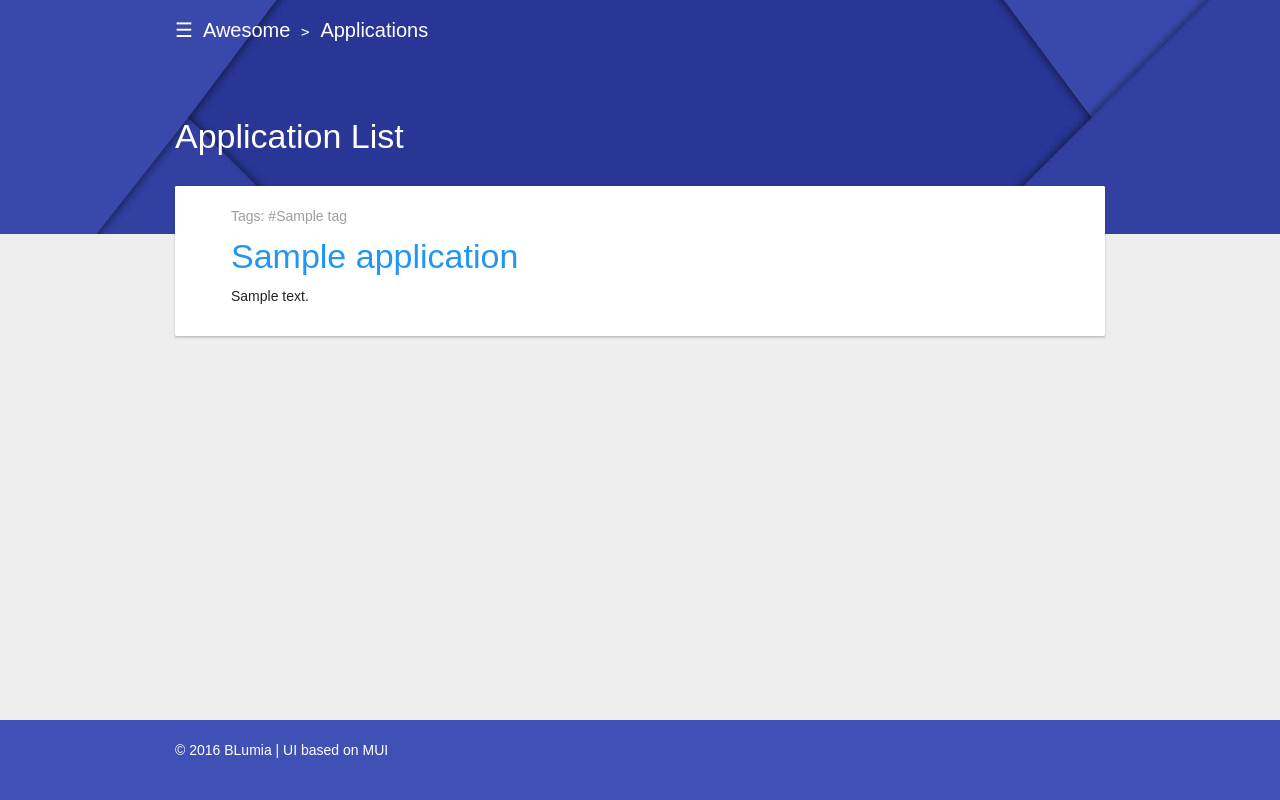
After one commit to BearKidsTeam/Awesome, a Django app: a page that uses awesome/templates/awesome/base.html in a window 1280 px wide. The commit adds this page. Run offline with Django 3.2, Linux system fonts and the light colour scheme; tables that the repository leaves empty hold one stand-in row (values such as "Sample post").

Commit message:
application list page

```diff
--- a/awesome/models.py
+++ b/awesome/models.py
@@ -23,7 +23,7 @@ class Post(models.Model):
 		return markdown(self.text)
 
 	def plainText(self):
-		return ''.join(BeautifulSoup(self.html()).findAll(text=True))
+		return ''.join(BeautifulSoup(self.html(), "html.parser").findAll(text=True))
 
 	def __str__(self):
 		return self.title
@@ -39,6 +39,7 @@ class Application(models.Model):
 		('1', 'Software'),
 	)
 	app_type = models.CharField(max_length=1, choices=APP_TYPE_CHOICES)
+	# Category
 	name = models.CharField(max_length=200)
 	tags = models.ManyToManyField(Tag)
 	steam_appid = models.IntegerField()
@@ -46,6 +47,7 @@ class Application(models.Model):
 	header_img = models.CharField(max_length=200)
 	# header_img_upload = models.ImageField(upload_to='app_header_img', blank=True, null=True)
 	website = models.CharField(max_length=200)
+	desc = models.TextField()
 
 	def __str__(self):
 		return self.name
--- /dev/null
+++ b/awesome/templates/awesome/app_list.html
@@ -0,0 +1,29 @@
+{% extends 'awesome/base.html' %}
+
+{% block title %}
+	Application List
+{% endblock %}
+
+{% block content %}
+	<div class="content-header">
+		<div class="mui-container">
+			<h1 class="content-header-title">Application List</h1>
+		</div>
+	</div>
+	<div class="mui-container">
+
+		{% for app in apps %}
+			<div class="mui-panel">
+				<div class="mui--text-dark-hint">
+					Tags:
+					{% for tag in app.tags.all %}
+						#{{ tag }}
+						{% if not forloop.last %},{% endif %}
+					{% endfor %}
+				</div>
+				<h1><a class="no-deciration" href="#">{{ app.name }}</a></h1>
+				{{ app.desc|linebreaks|truncatechars:"100" }}
+			</div>
+		{% endfor %}
+	</div>
+{% endblock content %}
--- a/awesome/templates/awesome/base.html
+++ b/awesome/templates/awesome/base.html
@@ -23,7 +23,7 @@
           <strong><a class="no-deciration" href="{% url 'thread_list' %}">Recommand List</a></strong>
         </li>
         <li>
-          <strong>Explorer</strong>
+          <strong>Explore</strong>
         </li>
         <li>
           <strong>Category</strong>
--- a/awesome/urls.py
+++ b/awesome/urls.py
@@ -2,6 +2,8 @@ from django.conf.urls import url
 from . import views
 
 urlpatterns = [
-	url(r'^$', views.thread_list, name='thread_list'),
+	url(r'^$', views.thread_list, name='home_page'),
+	url(r'^thread/list/$', views.thread_list, name='thread_list'),
+	url(r'^app/list/$', views.app_list, name='app_list'),
 	url(r'^thread/(?P<pk>[0-9]+)/$', views.thread_detail, name='thread_detail'),
 ]
--- a/awesome/views.py
+++ b/awesome/views.py
@@ -2,16 +2,21 @@ from django.shortcuts import render
 from django.utils import timezone
 from django.shortcuts import render, get_object_or_404
 from django.core.urlresolvers import reverse
-from .models import Post
+from .models import *
 
 # Create your views here.
 
 def thread_list(request):
 	threads = Post.objects.filter(published_date__lte=timezone.now()).order_by('published_date')
-	page = [{'title': 'Awesome', 'url': '#'}, {'title': 'Recommand List', 'url': reverse('thread_list')}]
+	page = [{'title': 'Awesome', 'url': reverse('home_page')}, {'title': 'Recommand List', 'url': reverse('thread_list')}]
 	return render(request, 'awesome/thread_list.html', {'threads': threads, 'page':page})
 
 def thread_detail(request, pk):
 	thread = get_object_or_404(Post, pk=pk)
-	page = [{'title': 'Awesome', 'url': '#'}, {'title': 'Recommand List', 'url': reverse('thread_list')}, {'title': 'Detail', 'url': '#'}]
+	page = [{'title': 'Awesome', 'url': reverse('home_page')}, {'title': 'Recommand List', 'url': reverse('thread_list')}, {'title': 'Detail', 'url': '#'}]
 	return render(request, 'awesome/thread_detail.html', {'thread': thread, 'page':page})
+
+def app_list(request):
+	apps = Application.objects.filter().order_by('name')
+	page = [{'title': 'Awesome', 'url': reverse('home_page')}, {'title': 'Applications', 'url': reverse('app_list')}]
+	return render(request, 'awesome/app_list.html', {'apps': apps, 'page':page})
```
Also changed, not shown: awesome/migrations/0003_application_desc.py (added).
